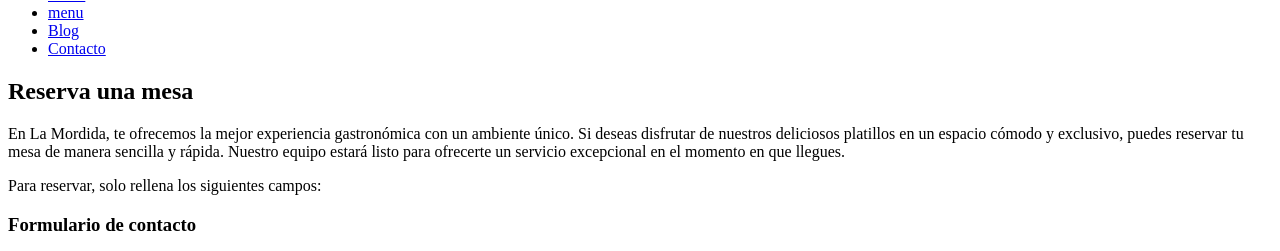
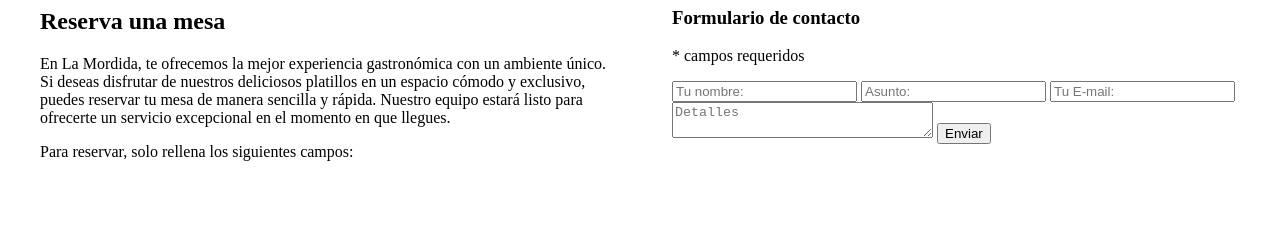
Before and after one commit to Natanael0703888/Proyecto_Final_MSM_G3.github.io, a plain HTML site: page contacto.html in a window 1280 px wide. Shown: the part 76-327 px from the top of the page. Drawn offline with Linux system fonts and the light colour scheme.

Commit message:
Mi parte del proyecto AH23012

```diff
--- a/contacto.html
+++ b/contacto.html
@@ -4,7 +4,7 @@
     <meta charset="UTF-8">
     <meta name="viewport" content="width=device-width, initial-scale=1.0">
     <title>Document</title>
-    <link rel="stylesheet" href="nuevo-pagina-style.css">
+    <link rel="stylesheet" href="estilos_contacto.css">
 </head>
 <body>
     <header class="main-header">
```
